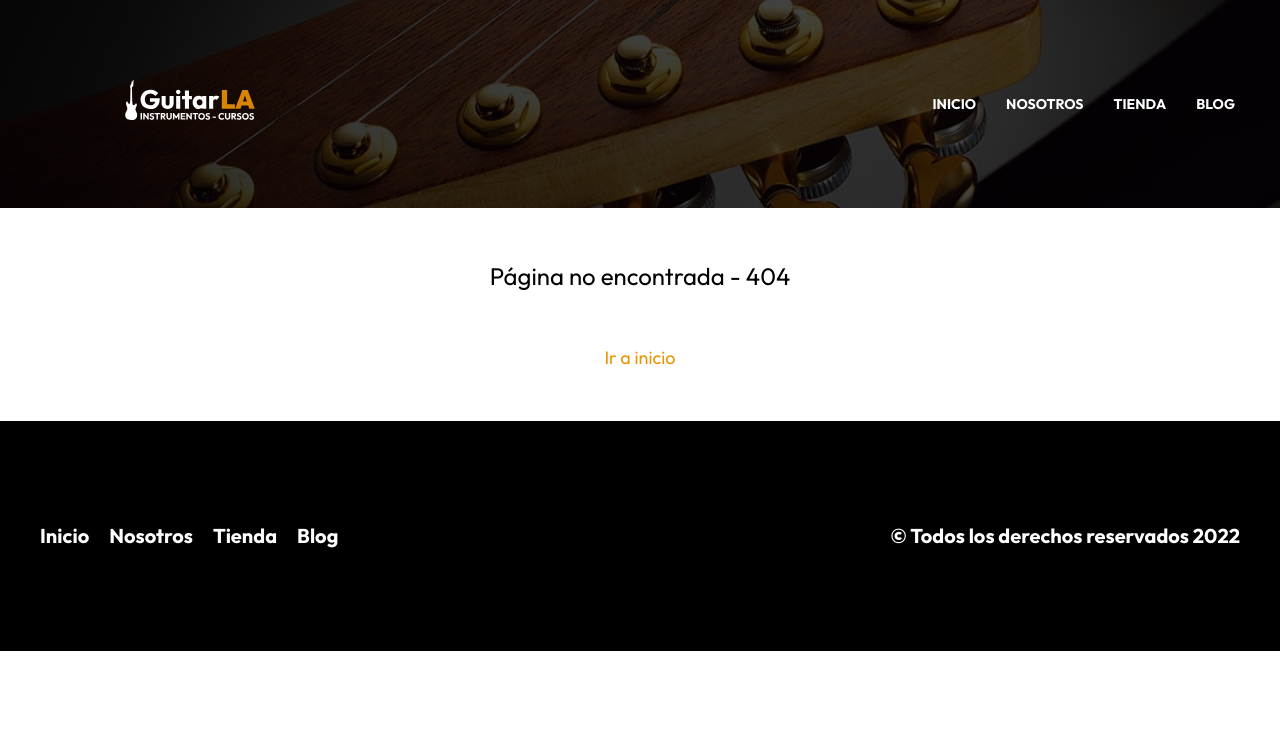
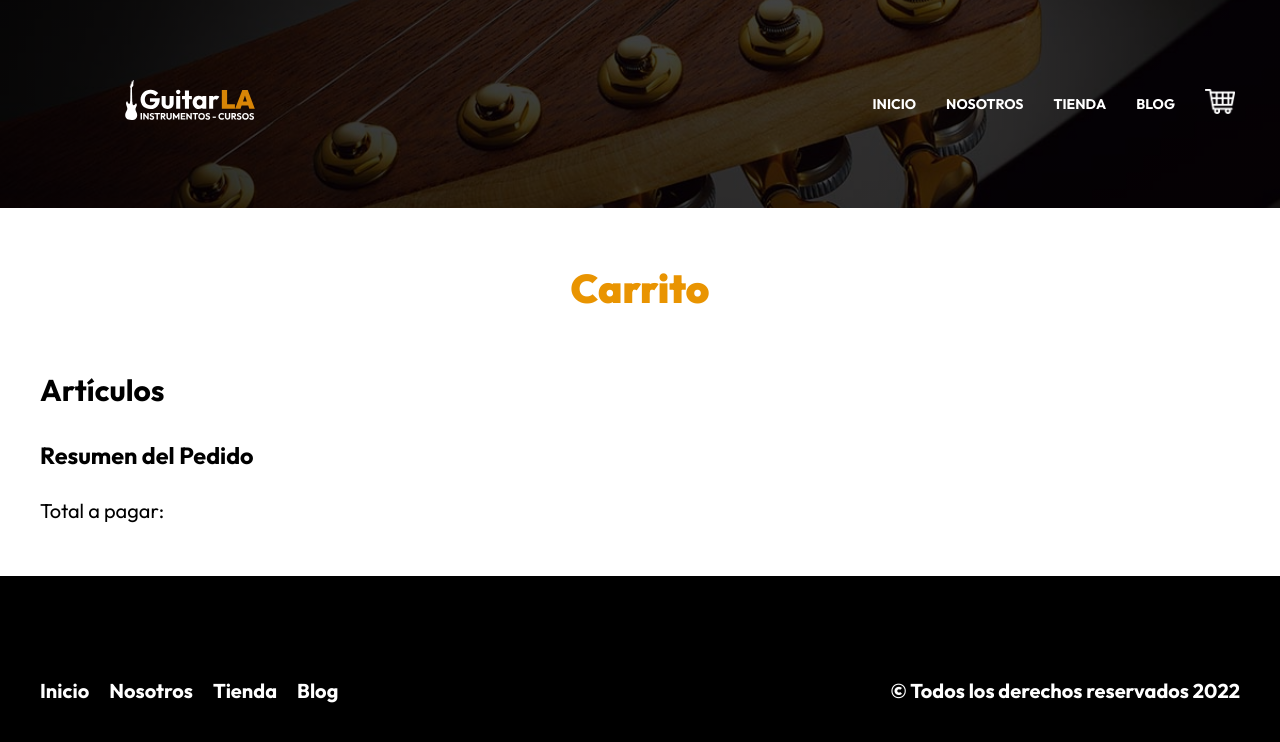
Before and after one commit to Moyrasc/Guitar-LA-Next.js, a Next.js app: page /shoppingCar in a window 1280 px wide. Before the commit this address had no page. Shown: the top 742 px of the page. Built offline with nearby package versions, Linux system fonts and the light colour scheme.

Commit message:
create component shopping car

```diff
--- a/components/header.js
+++ b/components/header.js
@@ -28,6 +28,11 @@
                 <Link href="/blog">
                     <a className={router.pathname === "/blog" ? styles.active : ""}> Blog </a>
                 </Link>
+                <Link href="/shoppingCar">
+                    <a>
+                        <Image width={30} height={25} src="/img/carrito.png" alt="shopping-car"/>
+                    </a>
+                </Link>
             </nav>
         </div>
     </header>
--- /dev/null
+++ b/pages/shoppingCar.js
@@ -0,0 +1,24 @@
+import Layout from "../components/layout"
+const ShoppingCar = () => {
+    return (
+        <>
+        <Layout
+        title="carrito compras">
+            <main className="container">
+                <h1 className="heading"> Carrito </h1>
+                <div>
+                    <div>
+                        <h2>Artículos</h2>
+                    </div>
+                    <aside>
+                        <h3> Resumen del Pedido </h3>
+                        <p> Total a pagar:  </p>
+                    </aside>
+                </div>
+            </main>
+        </Layout>
+        </>
+    );
+}
+
+export default ShoppingCar;
--- a/styles/header.module.css
+++ b/styles/header.module.css
@@ -19,6 +19,7 @@
     margin-top: 5rem;
     display: flex;
     gap: 2rem;
+    align-items: center;
 }
 @media(min-width:768px) {
     .nav {
```
